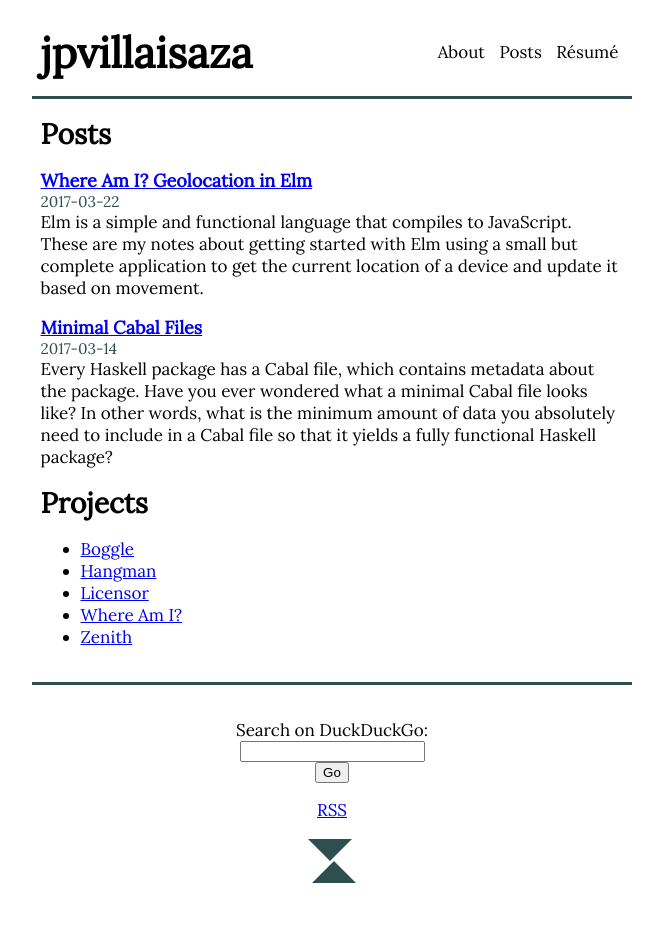
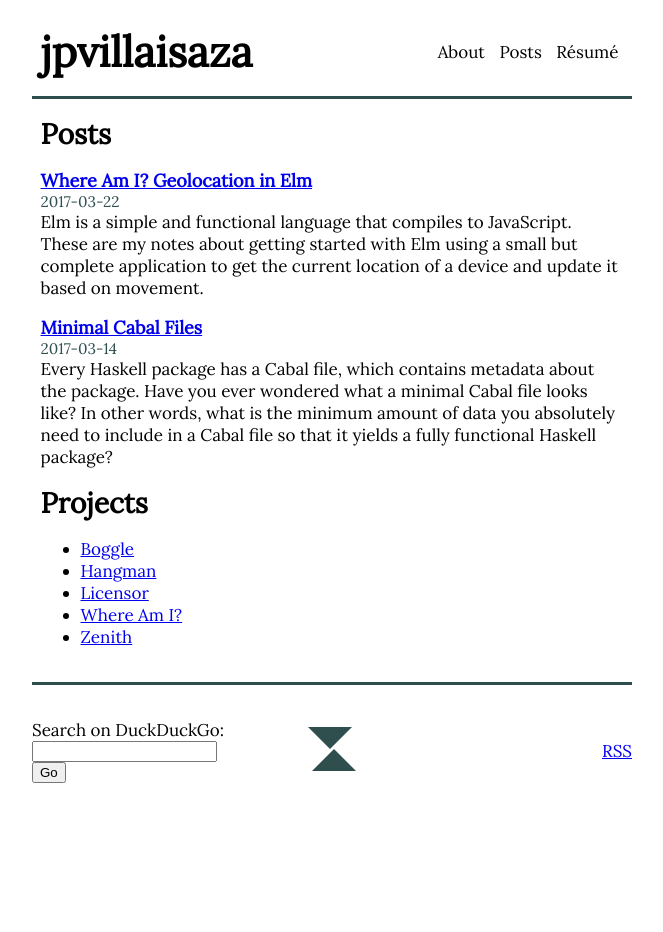
Before and after one commit to jpvillaisaza/jpvillaisaza.github.io, a Jekyll site: the page built from index.html, in a window 1280 px wide. Shown: the whole page, without its empty margins (308-971 px from the left). Built offline with Jekyll 4.4.1, drawn with Linux system fonts in a browser that asks for light colours; after the commit the page ends 900 px from its top, so only the background shows below that.

Commit message:
Make header and footer mobile-first

```diff
--- a/_sass/main.scss
+++ b/_sass/main.scss
@@ -47,17 +47,19 @@
 
 header.site-header {
   padding: 1rem 0.5em;
-  display: flex;
-  flex-wrap: wrap;
-  justify-content: space-between;
-  align-items: center;
+  display: grid;
+  grid-template-columns: 1fr;
   a {
     color: inherit;
     text-decoration: none;
   }
+  h1 {
+    text-align: center;
+  }
 }
 
 nav.site-nav {
+  text-align: center;
   ul {
     list-style: none;
     padding: 0;
@@ -72,6 +74,18 @@
   }
 }
 
+@media (min-width: 512px) {
+  header.site-header {
+    grid-template-columns: 1fr 1fr;
+    h1 {
+      text-align: left;
+    }
+  }
+  nav.site-nav {
+    text-align: right;
+  }
+}
+
 main {
   border-top: medium solid $color-01;
   border-bottom: medium solid $color-01;
@@ -82,6 +96,7 @@
   padding: 2em 0;
   text-align: center;
   display: grid;
+  align-items: center;
   grid-row-gap: 1rem;
   grid-template-columns: 1fr;
   grid-template-rows: auto auto auto;
@@ -93,16 +108,32 @@
 
 .site-feed {
   grid-area: site-feed;
+  text-align: center;
 }
 
 .site-logo {
   grid-area: site-logo;
+  text-align: center;
 }
 
 .site-search {
   grid-area: site-search;
   display: grid;
   place-items: center;
+}
+
+@media (min-width: 512px) {
+  footer.site-footer {
+    grid-template-columns: 1fr 1fr 1fr;
+    grid-template-areas:
+      "site-search site-logo site-feed";
+  }
+  .site-feed {
+    text-align: right;
+  }
+  .site-search {
+    place-items: center start;
+  }
 }
 
 /* */
```
